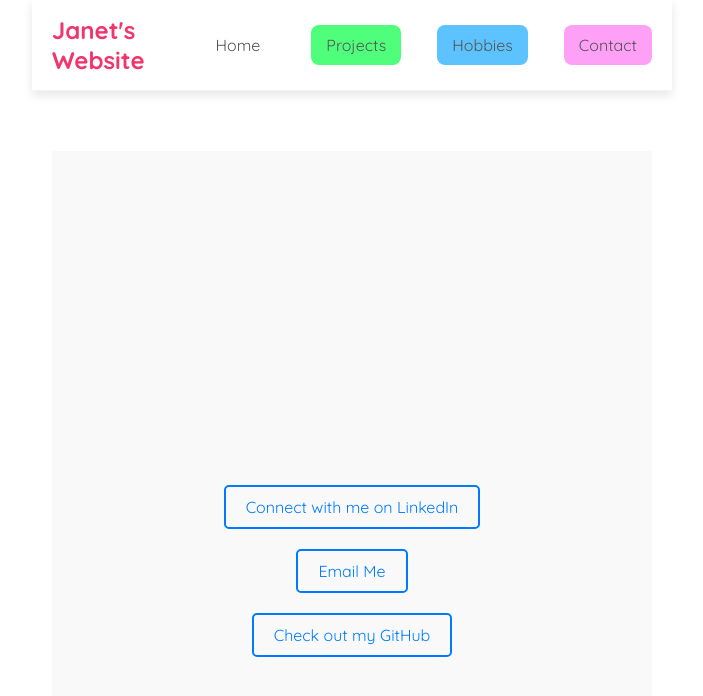
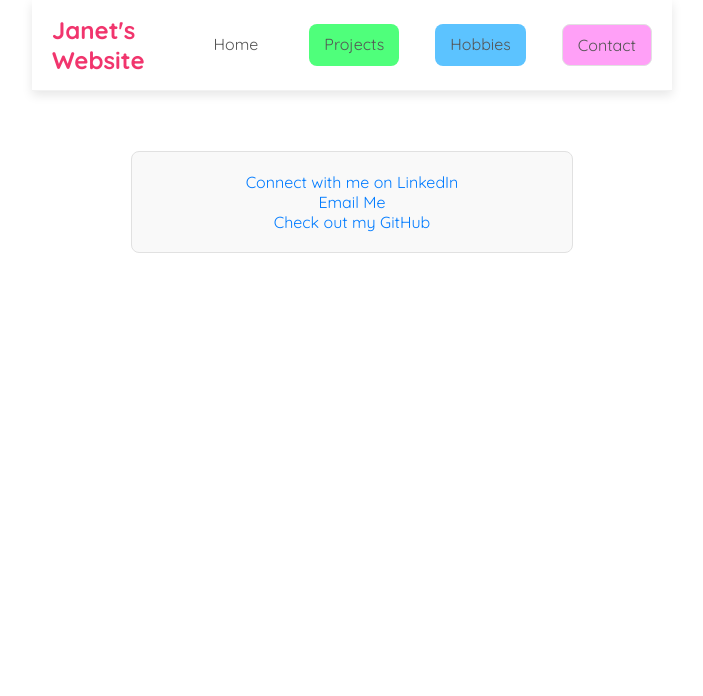
Before and after one commit to janetmeng/janet-blog, a React (Create React App) app: page /contact in a window 1280 px wide. Shown: the top 696 px of the page, without its empty margins (288-991 px from the left). Built offline with nearby package versions, Linux system fonts and the light colour scheme.

Commit message:
Styled Contact page

```diff
--- a/src/Contact.css
+++ b/src/Contact.css
@@ -1,14 +1,23 @@
 .contact {
     padding: 20px; /* Add padding around the contact section */
+    text-align: center; /* Center align the text */
+    background-color: #f9f9f9; /* Light background for the contact section */
+    border: 1px solid #e1e1e1; /* Border around the section */
+    border-radius: 8px; /* Rounded corners */
+    max-width: 400px; /* Maximum width of the contact section */
+    margin: 0 auto; /* Center the section horizontally */
 }
 
 .contact-link {
     color: #007bff; /* Link color */
     text-decoration: none; /* Remove underline */
     display: block; /* Stack links vertically */
-    margin-bottom: 10px; /* Space between links */
+    margin-bottom: 15px; /* Space between links */
+    font-size: 18px; /* Increase font size for better readability */
+    transition: color 0.3s ease; /* Smooth transition for color change */
 }
 
 .contact-link:hover {
+    color: #0056b3; /* Darker color on hover */
     text-decoration: underline; /* Add underline on hover */
 }
--- a/src/Contact.js
+++ b/src/Contact.js
@@ -1,13 +1,13 @@
 import React from 'react';
 import './Contact.css';
 
-const Home = () => {
+const Contact = () => {
     const linkedinlink = "https://www.linkedin.com/in/janet-meng/";
     const gmaillink = "mailto:janet.meng@duke.edu";
     const githublink = "https://github.com/janetmeng";
 
     return (
-        <div className="homepage-content">
+        <div className="contact">
 
             {/* LinkedIn Link */}
             <a href={linkedinlink} target="_blank" rel="noopener noreferrer" style={{ color: '#007bff', textDecoration: 'none' }}>
@@ -25,31 +25,4 @@ const Home = () => {
     );
 }
 
-export default Home;
-
-// import React from 'react';
-// import './Contact.css';  // Import the CSS file
-
-// const Contact = () => {
-//   // Define your link variables
-//   const linkedinlink = "https://www.linkedin.com/in/janet-meng/";
-//   const gmaillink = "mailto:janet.meng@duke.edu";
-//   const githublink = "https://github.com/janetmeng";
-
-//   return (
-//     <div className="contact">
-//       <h1>Contact Me</h1>
-//       <a href={linkedinlink} target="_blank" rel="noopener noreferrer" className="contact-link">
-//         Connect with me on LinkedIn
-//       </a>
-//       <a href={gmaillink} target="_blank" rel="noopener noreferrer" className="contact-link">
-//         Email Me
-//       </a>
-//       <a href={githublink} target="_blank" rel="noopener noreferrer" className="contact-link">
-//         Check out my GitHub
-//       </a>
-//     </div>
-//   );
-// }
-
-// export default Contact;
+export default Contact;
```
